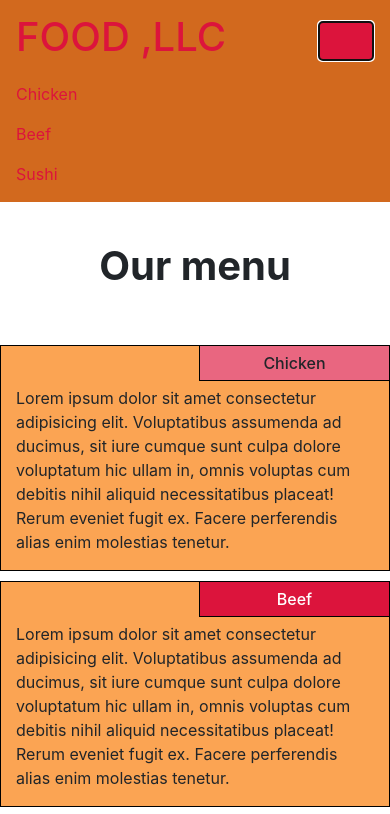
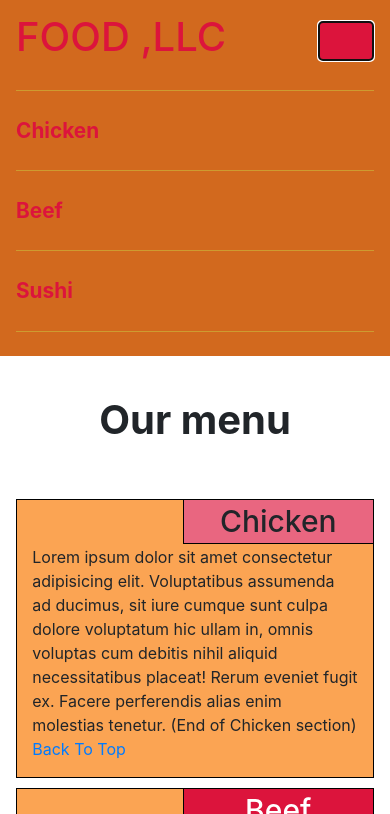
Before and after one commit to Athar-ali-siddiqui/mod3-assignment, a plain HTML site: page module3-asgnmt/index.html in a window 390 px wide. Both pictures are taken after a click on the button "Toggle navigation". Shown: the top 814 px of the page. Drawn offline with Linux system fonts and the light colour scheme.

Commit message:
Finalised

```diff
--- a/module3-asgnmt/css/style.css
+++ b/module3-asgnmt/css/style.css
@@ -7,6 +7,8 @@
 .navbar-brand,
 ul > li > a {
   color: crimson;
+  font-size: 1.3rem;
+  font-weight: bolder;
 }
 div > h1 {
   margin: 40px 0px 50px;
@@ -38,12 +40,20 @@ div > h1 {
   right: -1px;
   padding-top: 5px;
   padding-bottom: 5px;
+  line-height: 33px;
+  font-size: 30px;
   font-weight: 500;
 }
 p {
-  padding-top: 40px;
+  padding-top: 45px;
 }
 .navbar-toggler {
   border: 1px solid rgba(163, 11, 42, 0.555);
   background-color: crimson;
 }
+hr {
+  background-color: rgba(236, 196, 62, 0.753);
+}
+a:hover {
+  color: rgba(163, 11, 42, 0.555);
+}
--- a/module3-asgnmt/index.html
+++ b/module3-asgnmt/index.html
@@ -21,13 +21,17 @@
         <div class="collapse navbar-collapse" id="navbarSupportedContent">
          <ul class="navbar-nav mr-auto ">
           <li class="nav-item d-xl-none d-md-none d-lg-none">
-           <a class="nav-link " href="#">Chicken</a>
+            <hr>
+           <a class="nav-link " href="#ct">Chicken</a>
+           <hr>
           </li>
           <li class="nav-item d-xl-none d-md-none d-lg-none">
-           <a class="nav-link" href="#">Beef</a>
+           <a class="nav-link" href="#bt">Beef</a>
+          <hr>
           </li>
           <li class="nav-item d-xl-none d-md-none d-lg-none">
-           <a class="nav-link" href="#">Sushi</a>
+           <a class="nav-link" href="#st">Sushi</a>
+          <hr>
           </li>
          </ul>
       </div>
@@ -36,7 +40,7 @@
      <div class="container">
      <h1 class="text-center">Our menu</h1>
      <div class="row">
-     <div id=" " class="menu col-lg-3 col-md-5 col-xs-11" >
+     <div id=" " class="menu col-lg-3 col-md-5 col-11" >
       <span class="title" id="ct">Chicken</span>
       <p>
        Lorem ipsum dolor sit amet consectetur adipisicing elit. Voluptatibus
@@ -44,26 +48,27 @@
        ullam in, omnis voluptas cum debitis nihil aliquid necessitatibus
        placeat! Rerum eveniet fugit ex. Facere perferendis alias enim molestias
        tenetur.
+       (End of Chicken section) <a href="#nav">Back To Top</a>
       </p>
      </div>
-     <div id=" " class="menu col-lg-3 col-md-5 col-xs-11" >
+     <div id=" " class="menu col-lg-3 col-md-5 col-11" >
       <span class="title" id="bt">Beef</span>
       <p>
        Lorem ipsum dolor sit amet consectetur adipisicing elit. Voluptatibus
        assumenda ad ducimus, sit iure cumque sunt culpa dolore voluptatum hic
        ullam in, omnis voluptas cum debitis nihil aliquid necessitatibus
        placeat! Rerum eveniet fugit ex. Facere perferendis alias enim molestias
-       tenetur.
+       tenetur.(End of Beef section) <a href="#nav">Back To Top</a>
       </p>
      </div>
-     <div id=" " class="menu col-lg-3 col-md-11 col-xs-12 ">
+     <div id=" " class="menu col-lg-3 col-md-11 col-11 ">
       <span class="title" id="st">Sushi</span>
       <p>
        Lorem ipsum dolor sit amet consectetur adipisicing elit. Voluptatibus
        assumenda ad ducimus, sit iure cumque sunt culpa dolore voluptatum hic
        ullam in, omnis voluptas cum debitis nihil aliquid necessitatibus
        placeat! Rerum eveniet fugit ex. Facere perferendis alias enim molestias
-       tenetur.
+       tenetur.(End of Sushi section) <a href="#nav">Back To Top</a>
       </p>
      </div>
      </div>
```
